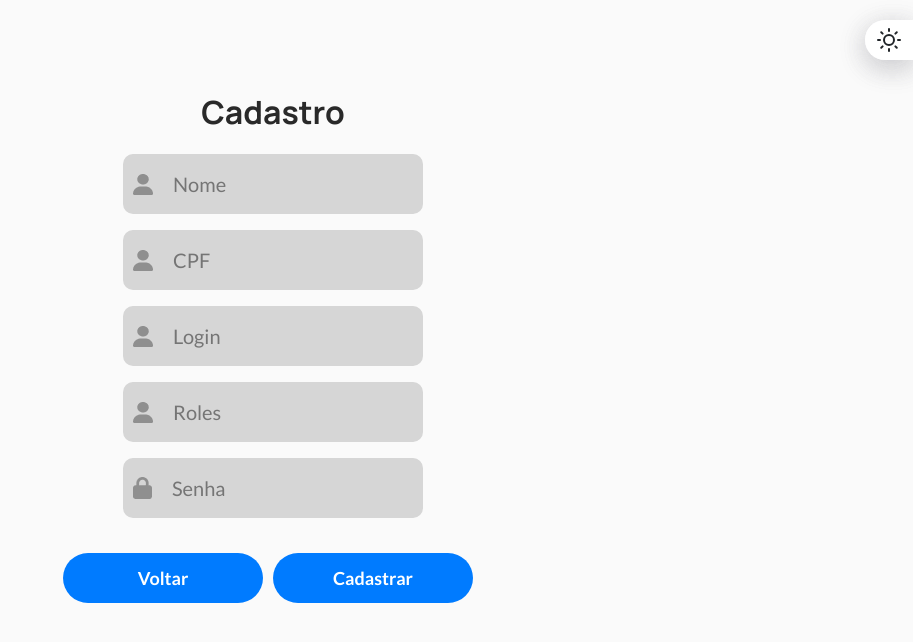
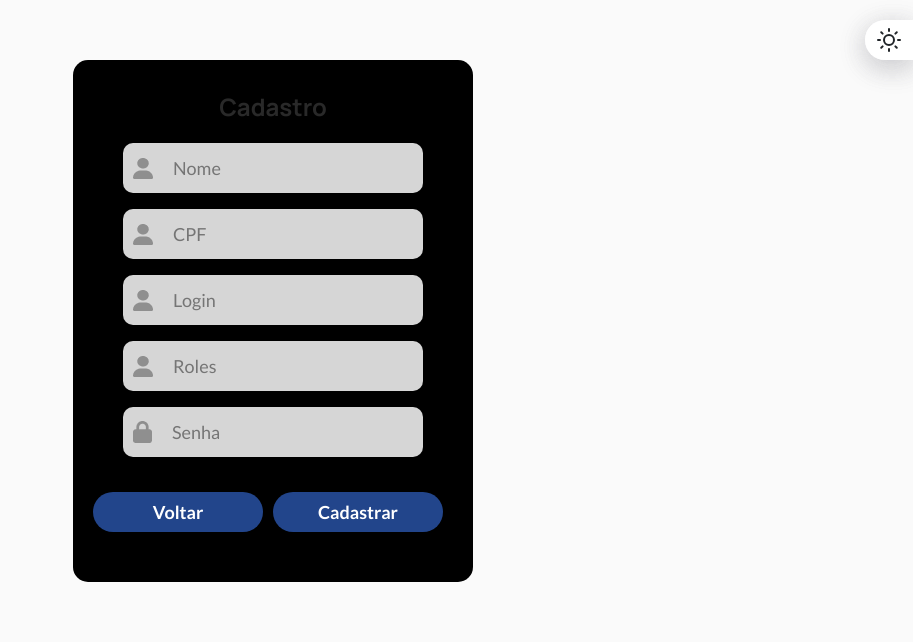
Before and after one commit to Equipe-Meta-Code/Dashboard-Pro4Tech, a React (Vite) app in the folder dashboard/: page /cadastro in a window 1280 px wide. Shown: the top 642 px of the page, without its empty margins (367-1280 px from the left). Built offline with nearby package versions, Linux system fonts and the light colour scheme.

Commit message:
Update styles.scss

```diff
--- a/dashboard/src/components/pages/styles.scss
+++ b/dashboard/src/components/pages/styles.scss
@@ -17,10 +17,13 @@ body{
     margin-top: 60px;
     padding: 30px;
     align-items: center;
+    background-color: black;
+    width: 400px;
+    border-radius: 15px;
 
 .title-label {
     color: var(--page-cadastro-titulo);
-    font-size: 32px;
+    font-size: 24px;
     font-weight: 700;
     font-family: var(--font-family-manrope);
 }
@@ -38,7 +41,7 @@ body{
     align-items: center;
     margin: auto;
     width: 300px;
-    height: 60px;
+    height: 50px;
     background: var(--page-cadastro);
     border-radius: 10px;
     margin-bottom: 15px;
@@ -48,13 +51,21 @@ body{
     margin: 0px 10px;
 }
 
+.input .eye-icon img {
+    margin: 0px 10px;
+    border: none; /* Remove a borda se estiver presente */
+    width: 27px;
+    height: 27px;
+    padding-top: 5px;
+}
+
 .input input{
     height: 30px;
     width: 400px;
     background: transparent;
     outline: none;
     border: none;
-    font-size: 20px;
+    font-size: 18px;
     padding: 10px;
 }
 
@@ -67,16 +78,16 @@ body{
 .submit{
     align-items: center;
     text-align: center;
-    border-radius: 50px;
-    width: 200px;
-    height: 50px;
+    border-radius: 20px;
+    width: 170px;
+    height: 40px;
     background: var(--page-cadastro);
     color: var(--background-color);
     font-weight: 700;
     font-size: 18px;
     cursor: pointer;
-    padding: 14px;
-    background-color: var(--page-cadastro2);
+    padding: 9px;
+    background-color: #22458b;
     color: white;
     margin-right: 10px;
   }
@@ -123,3 +134,30 @@ body{
     margin-bottom: 10px;
     text-align: center;
   }
+
+.input select {
+    height: 30px;
+    width: 400px;
+    background: transparent;
+    outline: none;
+    border: none;
+    font-size: 18px;
+    padding: 5px; /* Reduzido para manter o tamanho do seletor alinhado com outros campos */
+    -webkit-appearance: none; /* Remove a aparência padrão do seletor */
+    -moz-appearance: none;
+    appearance: none;
+    background-size: 20px; /* Tamanho da imagem da seta */
+    padding-right: 30px; /* Espaçamento para acomodar a imagem da seta */
+    color: #555; /* Cor do texto */
+    border-radius: 5px; /* Borda arredondada */
+    cursor: pointer; /* Cursor ao passar o mouse */
+  }
+
+  .input select option {
+    background-color: #eaeaea; /* Cor de fundo das opções */
+    color: #555; /* Cor do texto das opções */
+  }
+
+  .input select:focus {
+    outline: none; /* Remove o contorno ao focar */
+  }
```
